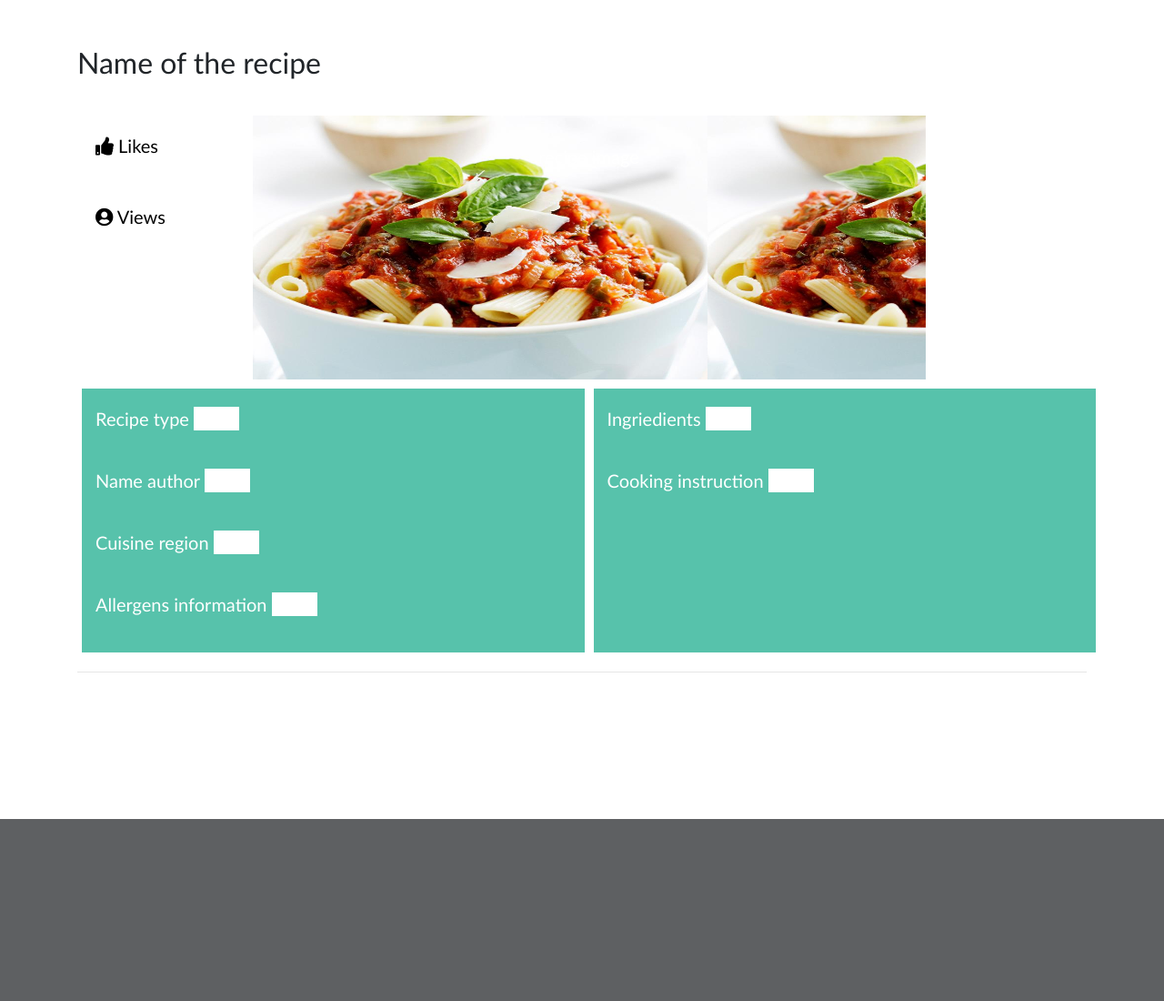
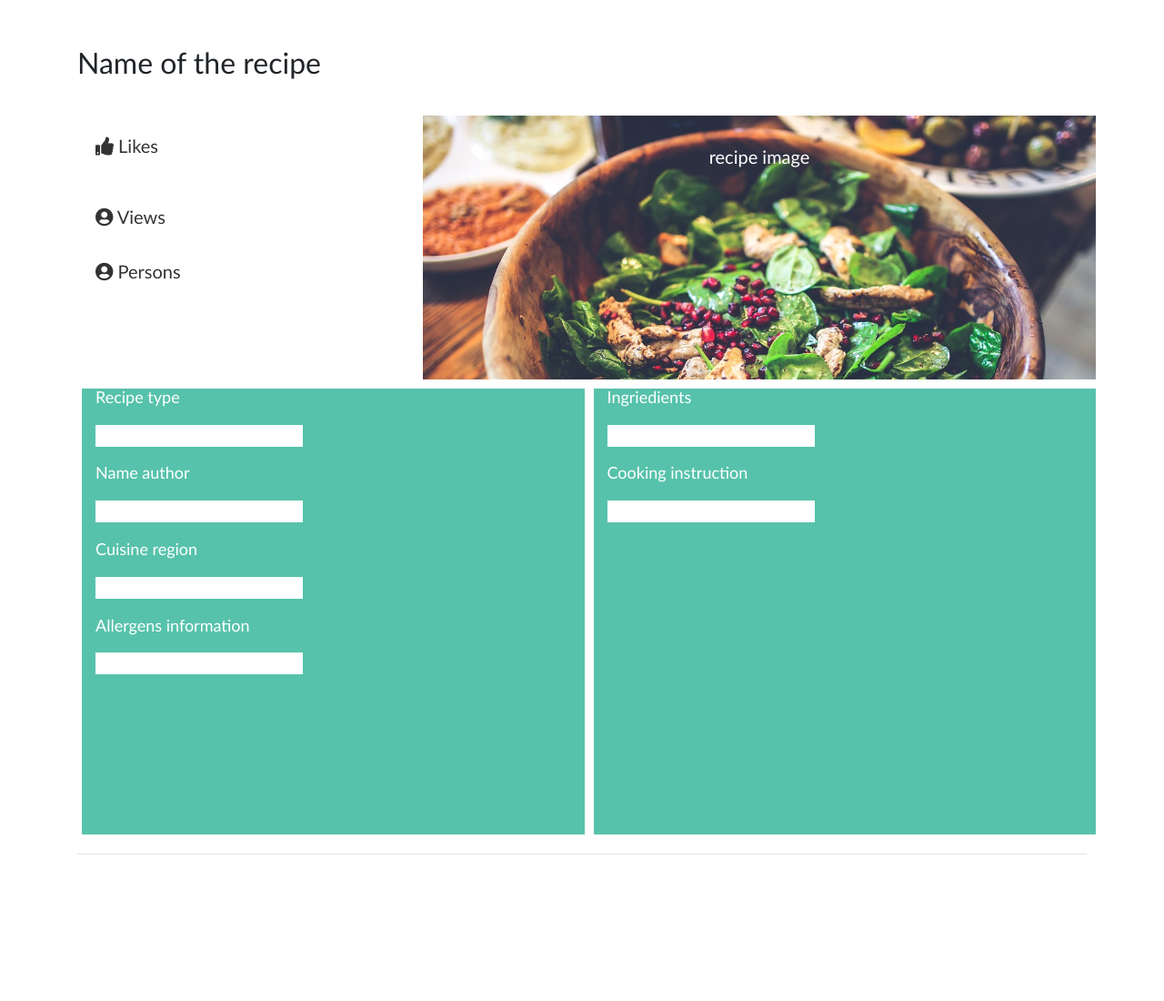
Before and after one commit to Code-Institute-Submissions/portfolio-8, a Flask app: page /detailpage in a window 1280 px wide. Shown: the part 532-1632 px from the top of the page at 91% size. Before the commit the page ends 1432 px from the top, so only its background shows below. Run offline with Flask 2, Linux system fonts and the light colour scheme; some libraries are stand-ins or nearby versions.

Commit message:
added form styling and reference to detailpage formfields

```diff
--- a/run.py
+++ b/run.py
@@ -52,6 +52,11 @@ def detailpage():
         return render_template("detailpage.html", page_title="Detailpage")
 
 
+@app.route('/instruction')
+def instruction():
+        return render_template("instruction.html", page_title="Instruction")
+
+
 if __name__ == '__main__':
     app.run(host=os.environ.get('IP'),
             port=int(os.environ.get('PORT')),
--- a/static/css/style.css
+++ b/static/css/style.css
@@ -28,18 +28,19 @@
 .col-md-6{
     color:white;
     background-color: rgba(45,179,150,.8);
-    height: 300px;
+    height: 500px;
     width: 400px;
     text-align:left;
     border-style: solid;
     border-color:white;
     border-width: thick;
     line-height: 1.1;
+    font-size: 18px;
 
 
 }
 .col-md-8{
-    background-image: url(/static/img/dish-img5.jpg);
+    background-image: url(/static/img/salat.jpg);
 
     color:white;
     background-color:grey;
@@ -53,8 +54,8 @@
 
 }
 
-.col-md-2{
-    color:black;
+.col-md-4{
+    color:#333333;
     background-color:white;
     height: 300px;
     width: 400px;
@@ -216,7 +217,6 @@
 
 .button2, input{
     background-color: white;
-    width: 50px;
     line-height: normal;
     border-style:solid;
     border:none;
@@ -247,3 +247,7 @@ h2 a {
 .empty{
     background-color: white;
 }
+
+.form2{
+    height: 100px
+}
--- a/templates/detailpage.html
+++ b/templates/detailpage.html
@@ -1,29 +1,30 @@
-
-{% extends 'base.html' %}
-{% block content %}
+{% extends 'base.html' %} {% block content %}
 
 <h2>Name of the recipe</h2>
 
 <div class="row">
- <div class="col-md-2">
+    <div class="col-md-4">
+
+        <form1>
+            <i class="fa fa-thumbs-up" aria-hidden="true"></i> Likes
+            <input name="firstname" type="text">
+            <br><br>
+        </form1>
+
+        <form1>
+            <i class="fa fa-user-circle" aria-hidden="true"></i> Views
+            <input name="firstname" type="text">
+            <br><br>
+
+        </form1>
 
   <form>
-<i class="fa fa-thumbs-up" aria-hidden="true"></i>
-
-
-  Likes
-  <input name="firstname" type="text">
-  <br><br>
-</form>
-
-<form>
-    <i class="fa fa-user-circle" aria-hidden="true"></i>
-
-  Views
+            <i class="fa fa-user-circle" aria-hidden="true"></i> Persons
             <input name="firstname" type="text">
             <br><br>
 
         </form>
+
 
     </div>
 
@@ -31,50 +32,48 @@
         <p>recipe image</p>
 
 </div>
-     <div class="empty col-md-2"></div>
 </div>
-
 
 <div class="row">
     <div class="detailpage col-md-6">
 
-<form>
-  Recipe type
+        <form1>
+            Recipe type<br>
             <input name="firstname" type="text">
             <br><br>
-</form>
+        </form1>
 
-    <form>
-  Name author
+        <form1>
+            Name author<br>
             <input name="firstname" type="text">
             <br><br>
-</form>
-   <form>
-  Cuisine region
+        </form1>
+        <form1>
+            Cuisine region<br>
             <input name="firstname" type="text">
             <br><br>
-</form>
-    <form>
-  Allergens information
+        </form1>
+        <form1>
+            Allergens information<br>
             <input name="firstname" type="text">
             <br><br>
-</form>
+        </form1>
 
     </div>
 
 
 
     <div class="detailpage col-md-6">
-    <form>
-  Ingriedients
+        <form2>
+            Ingriedients<br>
             <input name="firstname" type="text">
             <br><br>
-</form>
-    <form>
-  Cooking instruction
+        </form2>
+        <form2>
+            Cooking instruction<br>
             <input name="firstname" type="text">
             <br><br>
-</form>
+        </form2>
 
     </div>
 
--- /dev/null
+++ b/templates/instruction.html
@@ -0,0 +1,6 @@
+
+{% extends 'base.html' %}
+{% block content %}
+
+
+{% endblock %}
--- a/templates/recipes.html
+++ b/templates/recipes.html
@@ -76,7 +76,7 @@
     <span class="caret"></span></button>
        <ul class="dropdown-menu">
         <li><a href="/contact">Contact me</a></li>
-        <li><a href="/help">Instruction</a></li>
+        <li><a href="/instruction">Instruction</a></li>
        </ul>
       </div>
      </div>
```
Also changed, not shown: static/img/salat.jpg (added). Lines whose indentation alone changed are shown as unchanged.
